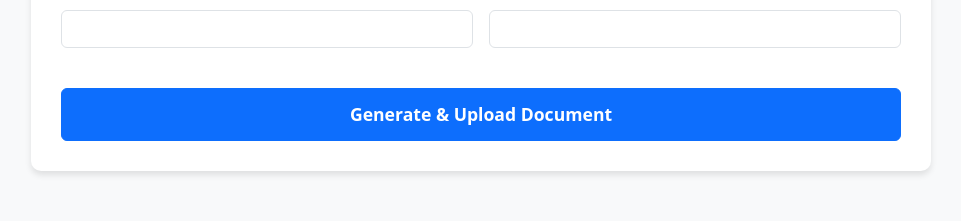
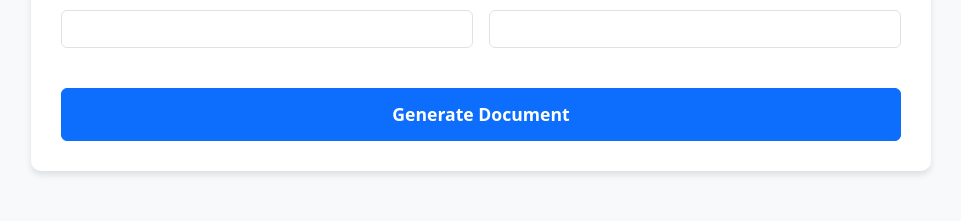
Before and after one commit to Advay1445/Django_Document-Generator, a Django app: page / in a window 1280 px wide. Shown: the part 982-1203 px from the top of the page, without its empty margins (159-1120 px from the left). Run offline with Django 5.2, Linux system fonts and the light colour scheme.

Commit message:
Updated document logic and UI

```diff
--- a/Main/templates/doc_gen/index.html
+++ b/Main/templates/doc_gen/index.html
@@ -77,7 +77,7 @@
                 </div>
             </div>
 
-            <button type="submit" class="btn btn-primary mt-3">Generate & Upload Document</button>
+            <button type="submit" class="btn btn-primary mt-3">Generate Document</button>
         </form>
     </div>
 </div>
```
